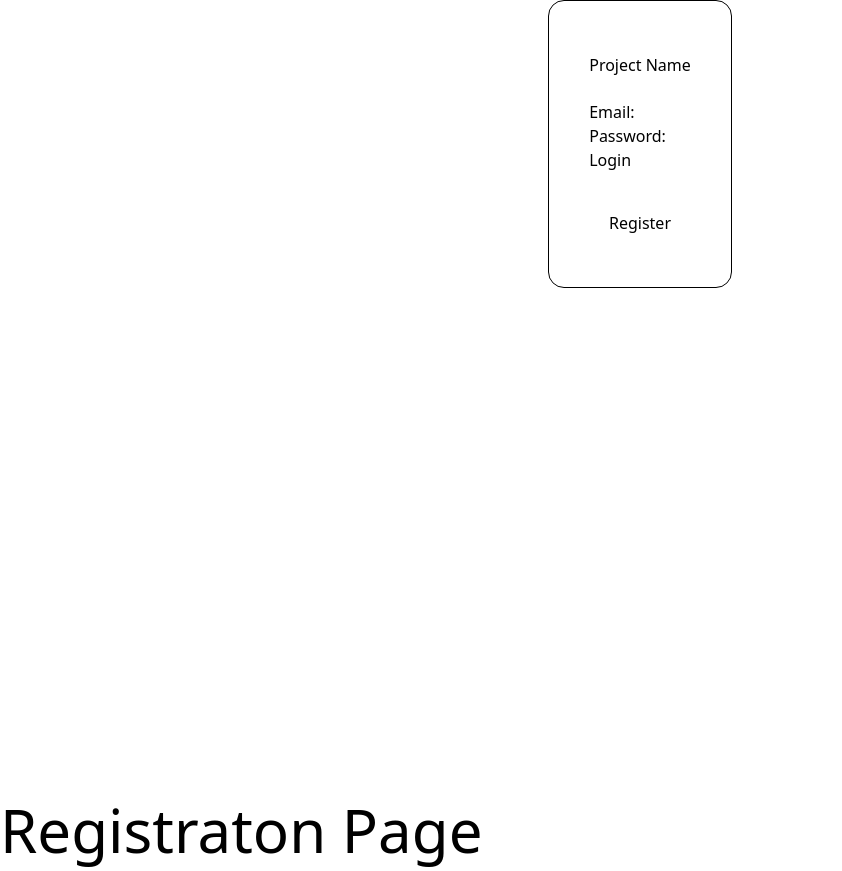
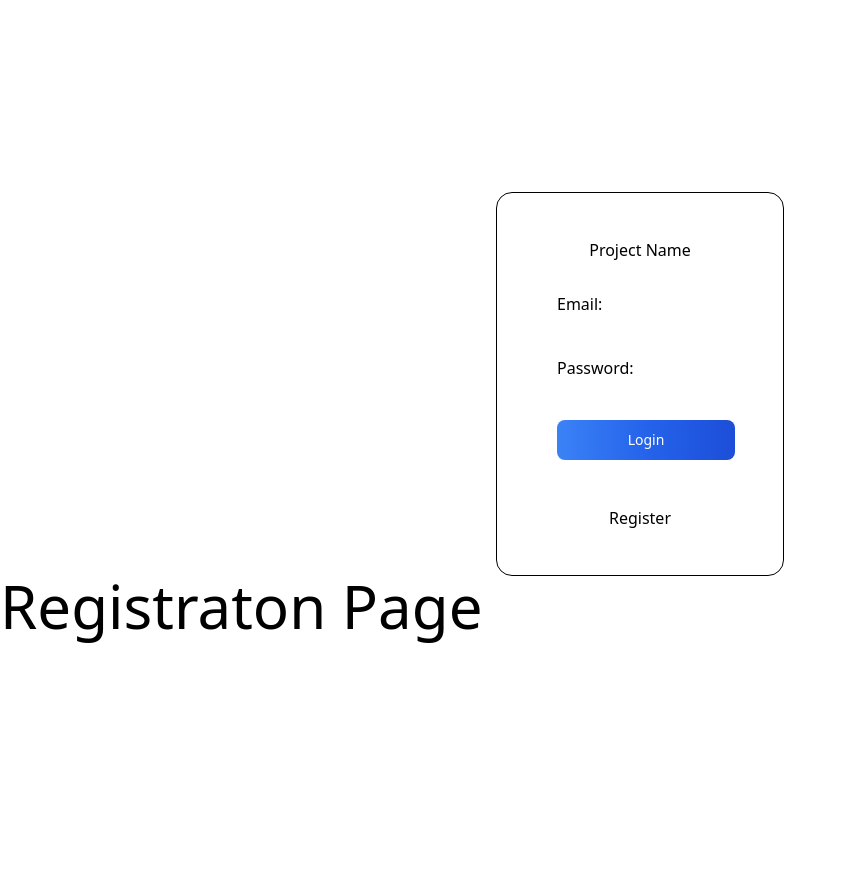
Before and after one commit to dna-projects/crypto-portfolio, a Django app: page /registration in a window 1280 px wide. Shown: the whole page, without its empty margins (0-842 px from the left). After the commit the page ends 643 px from the top, so only its background shows below. Run offline with Django 4.2, Linux system fonts and the light colour scheme; some libraries are stand-ins or nearby versions.

Commit message:
Centered div in entry base. Login button details from flowbite.

```diff
--- a/templates/entry-base.html
+++ b/templates/entry-base.html
@@ -2,15 +2,15 @@
 {% comment %}
 Reset css with margin 0 auto??
 {% endcomment %}
-<div class="flex justify-center h-screen w-screen">
-    <div class="flex flex-col justify-around h-72 p-10 border rounded-2xl border-black">
-        <div>
+<div class="flex justify-center mt-48">
+    <div class="flex flex-col justify-around h-96 border border-black rounded-2xl w-72 p-10">
+        <div class="self-center">
             Project Name
         </div>
-        <form>
-            <div>Email: </div>
-            <div>Password: </div>
-            <button>Login</button>
+        <form class="flex flex-col">
+            <div class="m-5">Email: </div>
+            <div class="m-5">Password: </div>
+            <button type="button" class=" text-white bg-gradient-to-r from-blue-500 via-blue-600 to-blue-700 hover:bg-gradient-to-br focus:ring-4 focus:outline-none focus:ring-blue-300 dark:focus:ring-blue-800 font-medium rounded-lg text-sm px-5 py-2.5 text-center mr-2 m-5">Login</button>
         </form>
         <button>Register</button>
     </div>
```
